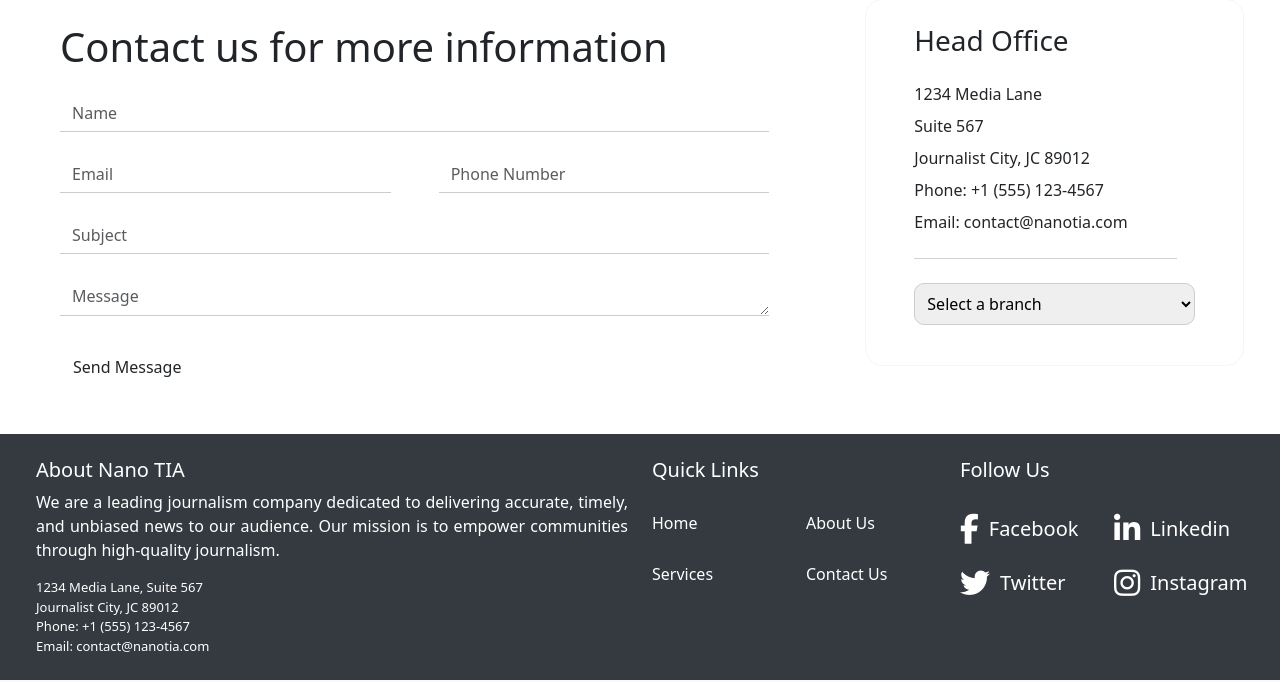
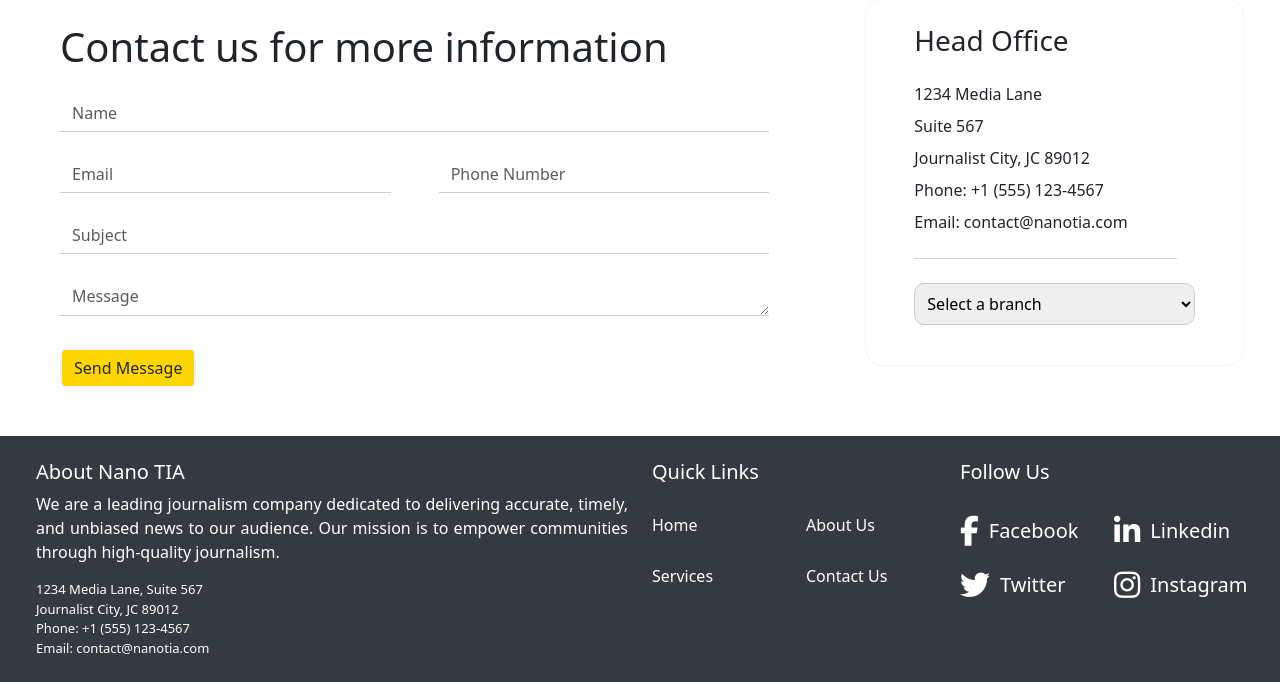
Before and after one commit to naufalyunan/phase0FGTO, a PHP site: page /contact.html in a window 1280 px wide. Shown: the part 425-1107 px from the top of the page. Run offline with PHP 8.4, Linux system fonts and the light colour scheme; some libraries are stand-ins or nearby versions.

Commit message:
fix button contact us

```diff
--- a/contact/contact.css
+++ b/contact/contact.css
@@ -103,6 +103,15 @@ body {
   box-shadow: none;
 }
 
+#submit-button {
+  background-color: gold;
+  border: 2px solid #f5f5f5;
+}
+
+#submit-button:hover {
+  transform: scale(1.1);
+}
+
 .address-container {
   border: 1px solid #f5f5f5;
   border-radius: 18px;
```
